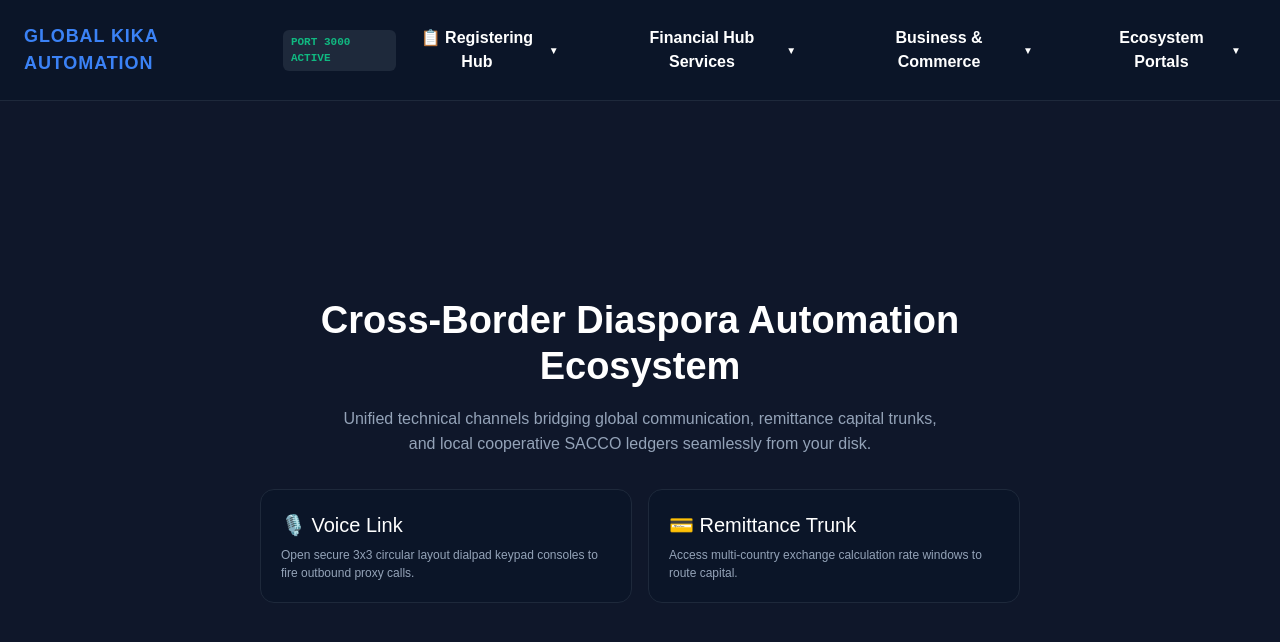
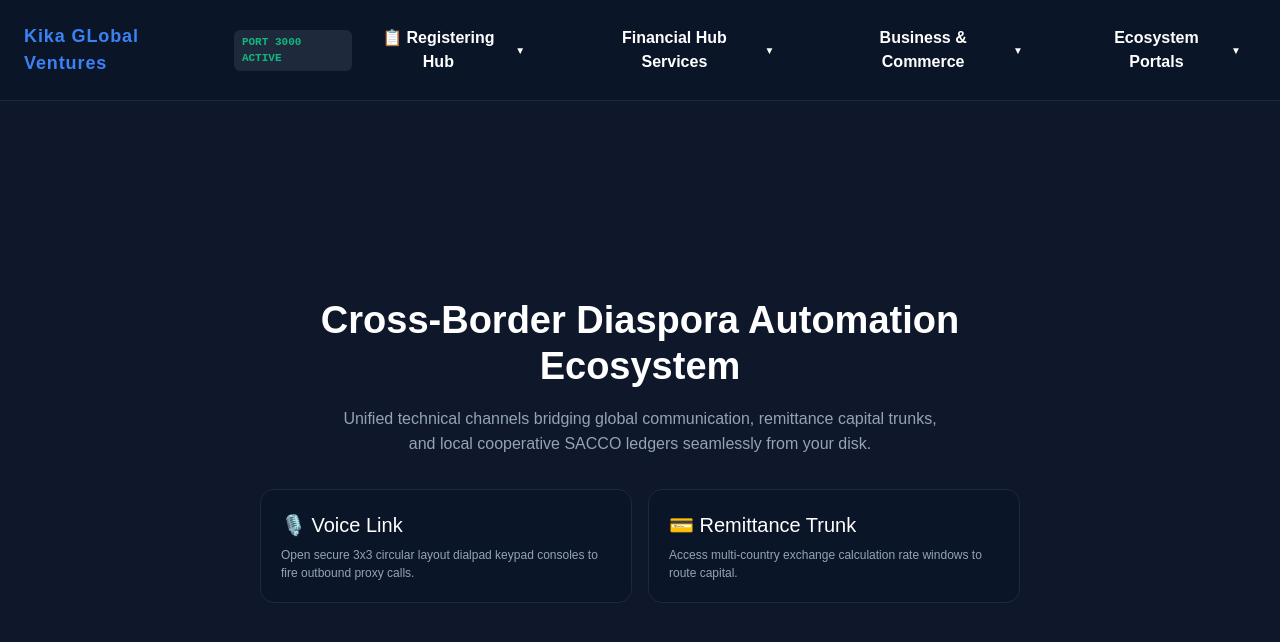
Before and after one commit to engitkasambula026-hub/KikaGloba2-, a Next.js app: page / in a window 1280 px wide. Shown: the top 642 px of the page. Built offline with nearby package versions, Linux system fonts and the light colour scheme.

Commit message:
build: inject explicit typescript and eslint build ignore flags to authorize live cloud deployment compilation loops

```diff
--- a/app/page.tsx
+++ b/app/page.tsx
@@ -28,7 +28,7 @@ export default function KikaLandingPage() {
       }}>
         <div style={{ display: "flex", alignItems: "center", gap: "12px" }}>
           <span style={{ fontSize: "18px", fontWeight: "bold", color: "#3B82F6", letterSpacing: "0.05em" }}>
-           GLOBAL KIKA AUTOMATION
+           Kika GLobal Ventures
           </span>
           <span style={{ backgroundColor: "#1E293B", color: "#10B981", fontSize: "11px", fontWeight: "bold", padding: "4px 8px", borderRadius: "6px", fontFamily: "monospace" }}>
             PORT 3000 ACTIVE
```
